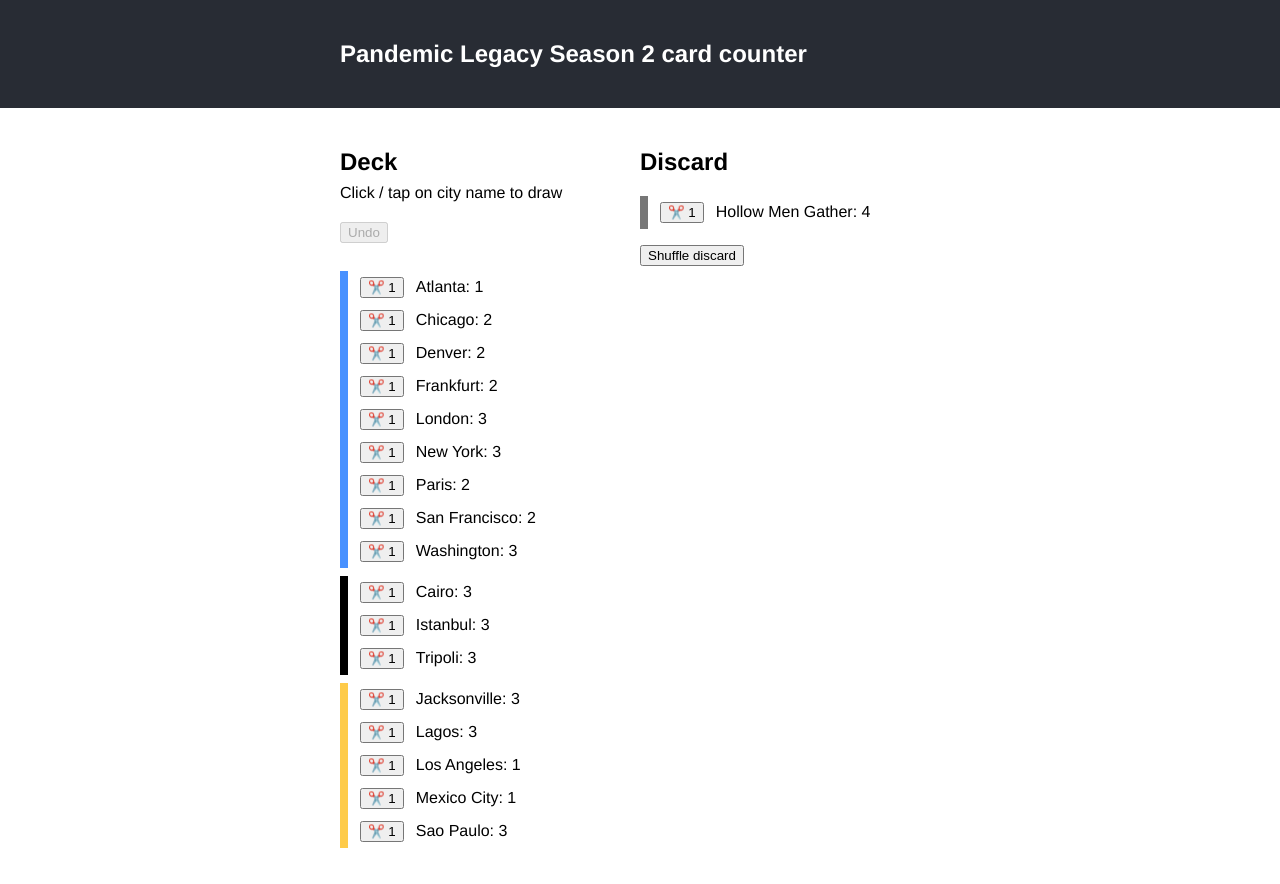
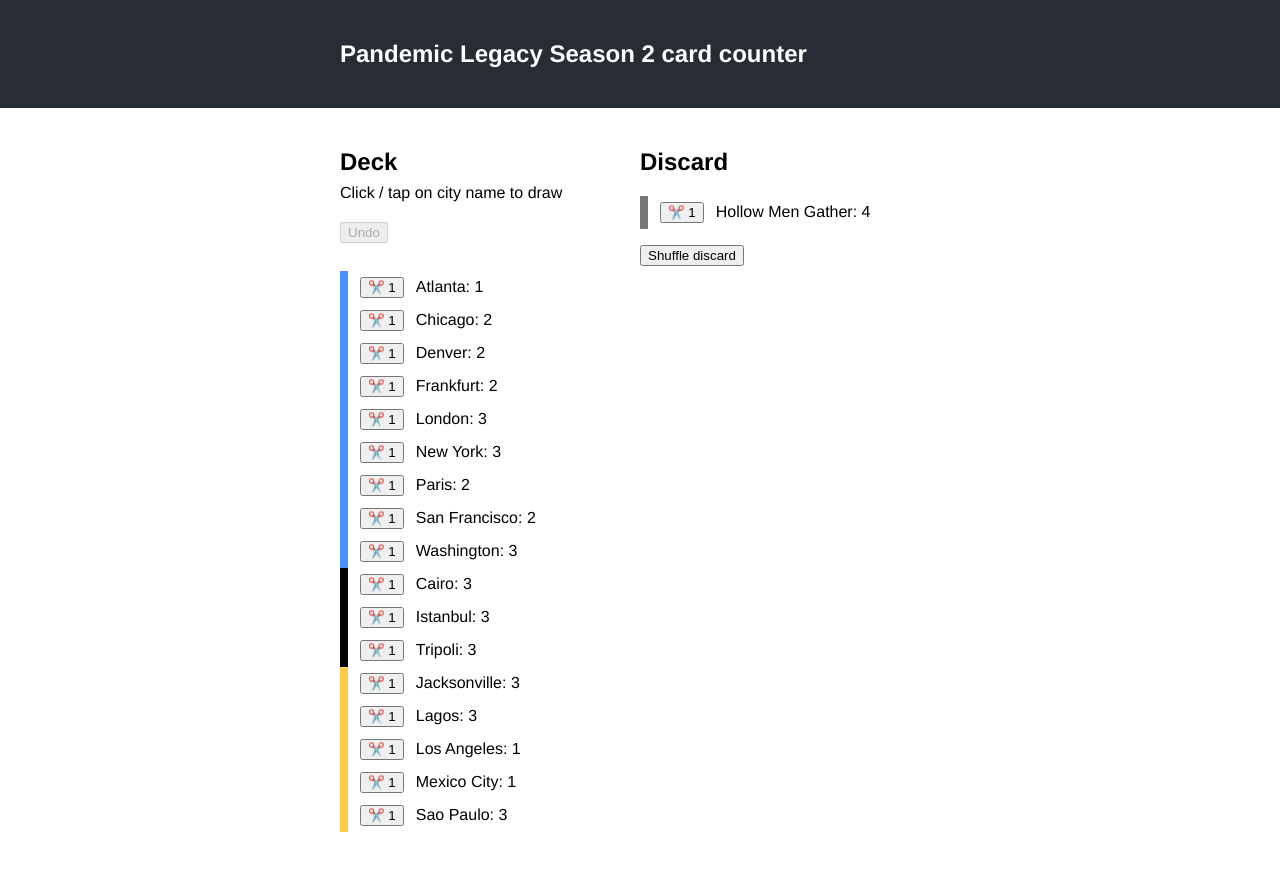
Before and after one commit to kshen0/pandemic-card-counter, a React (Create React App) app: page / in a window 1280 px wide. Built offline with nearby package versions, Linux system fonts and the light colour scheme.

Commit message:
condense sections

```diff
--- a/src/App.css
+++ b/src/App.css
@@ -67,7 +67,6 @@
 .ColorSection {
   border-left-width: 8px;
   border-left-style: solid;
-  margin-bottom: 8px;
 }
 
 .CanDraw {
```
